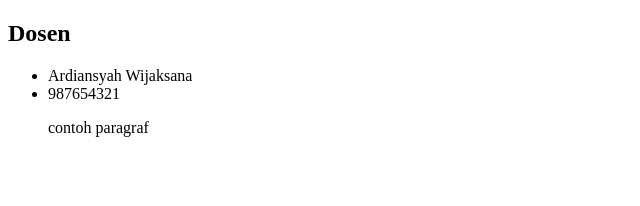
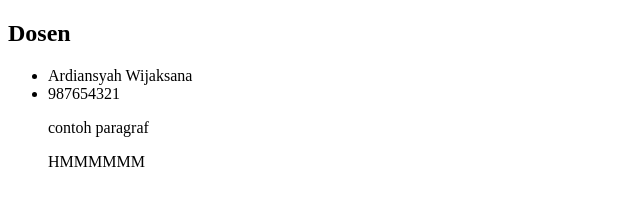
Before and after one commit to vharbayu/html, a plain HTML site: page dosen.html in a window 1280 px wide. Shown: the whole page, without its empty margins (0-640 px from the left). Drawn offline with Linux system fonts and the light colour scheme.

Commit message:
menambah pargrap

```diff
--- a/dosen.html
+++ b/dosen.html
@@ -12,6 +12,7 @@
         <li>Ardiansyah Wijaksana</li>
         <li>987654321</li>
         <p>contoh paragraf</p>
+        <p>HMMMMMM</p>
     </ul>
 </body>
 </html>
```
